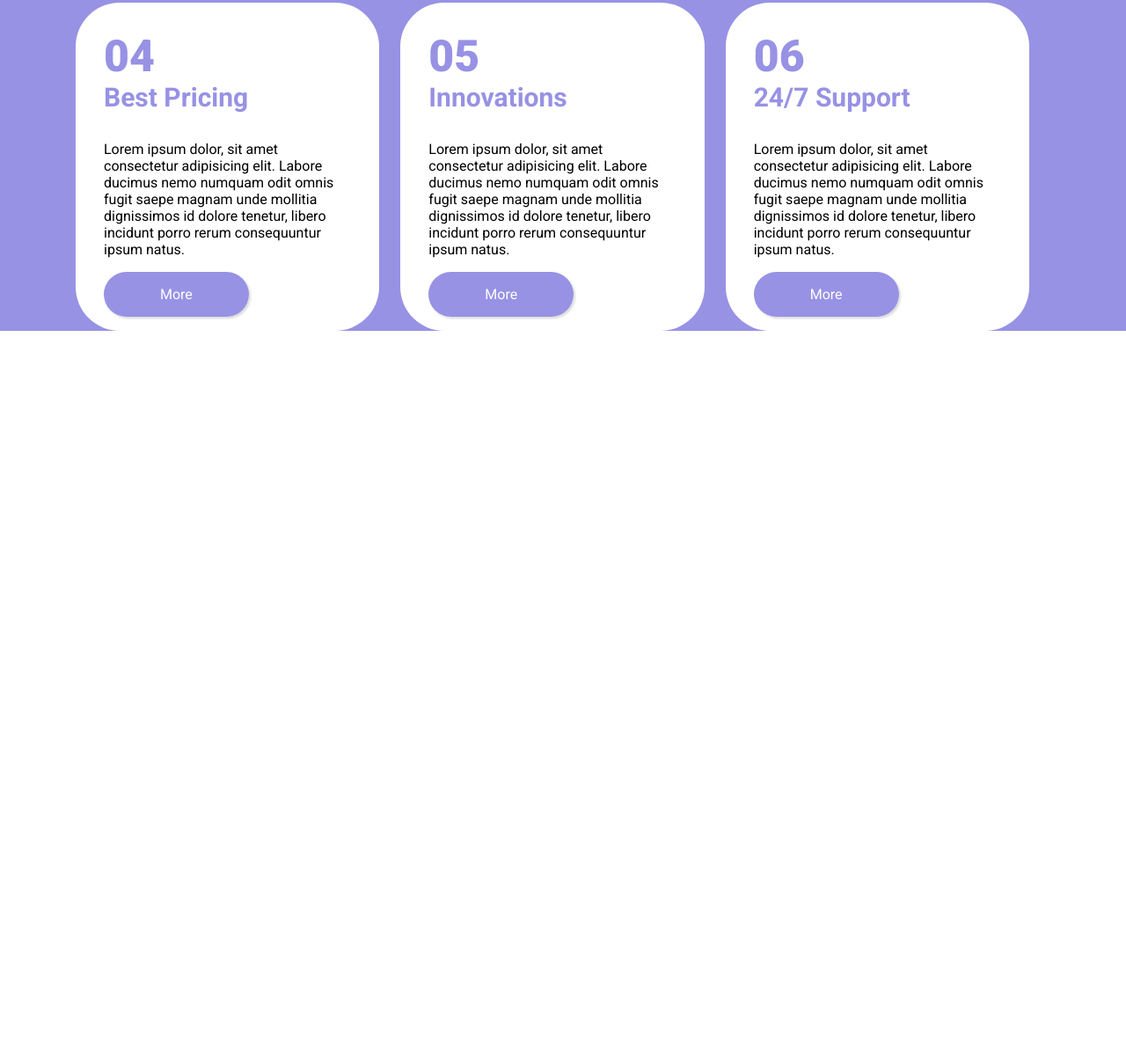
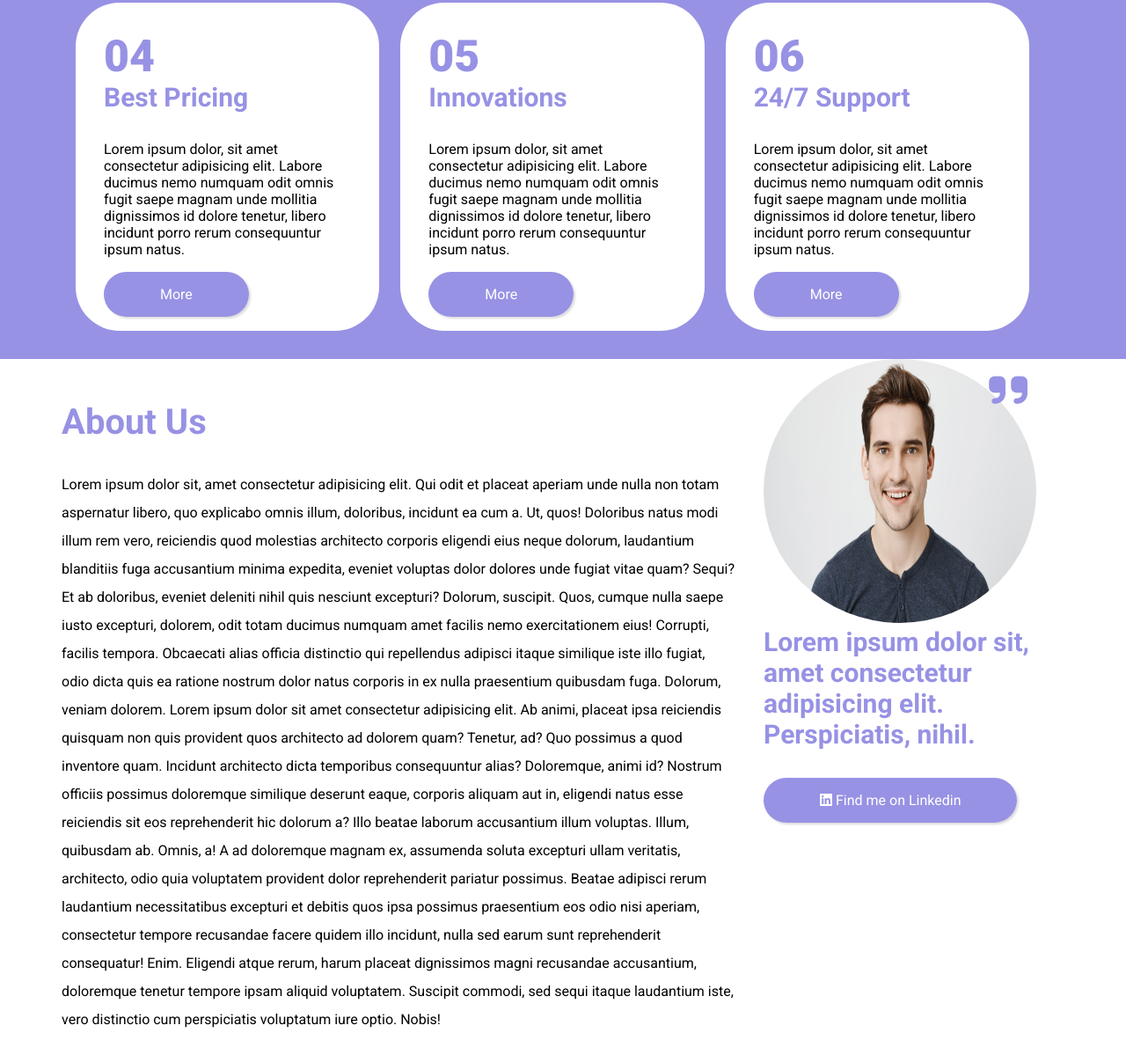
Before and after one commit to Claudio-DiGiovanni/htmlcss-responsive-layout, a plain HTML site: page index.html in a window 1280 px wide. Shown: the part 4169-5376 px from the top of the page at 88% size. Before the commit the page ends 4545 px from the top, so only its background shows below. Drawn offline with Linux system fonts and the light colour scheme.

Commit message:
Add about us

```diff
--- a/css/style.css
+++ b/css/style.css
@@ -328,6 +328,7 @@ body{
 
 #benefits{
     background-color: #9792e4;
+    padding: 0 0 2rem;
 }
 
 #benefits h2{
@@ -389,3 +390,85 @@ body{
         flex: 1 1 100%;
     }
 }
+
+/* About us */
+
+#about-us .container{
+    display: flex;
+    gap: 2rem;
+    padding: 0 0 3rem;
+}
+#about-us .text{
+    width: calc(70% - 2rem);
+}
+
+#about-us .text h2{
+    color: #9792e4;
+    margin: 3rem 0 2rem;
+    font-size: 40px;
+}
+
+#about-us .text p{
+    line-height: 2rem;
+}
+
+#about-us .content{
+    width: calc(30%  - 2rem);
+    position: relative;
+}
+
+#about-us .content .positioned{
+    color: #9792e4;
+    font-size: 50px;
+    position: absolute;
+    top: 10px;
+    right: 10px;
+}
+
+#about-us .content img{
+    width: 100%;
+    height: 300px;
+    border-radius: 50%;
+}
+
+#about-us .content p{
+    color: #9792e4;
+    font-size: 30px;
+    font-weight: 700;
+    margin-bottom: 3rem;
+}
+
+#about-us .content .btn{
+    text-decoration: none;
+    padding: 1rem 4rem;
+    background-color: #9792e4;
+    border-radius: 10rem;
+    color: white;
+    box-shadow: rgba(0, 0, 0, 0.15) 1.95px 1.95px 2.6px;
+    white-space: nowrap;
+}
+
+#about-us .content .btn:hover{
+    box-shadow: rgb(223, 223, 223) 3px 3px 6px 0px inset, rgba(255, 255, 255, 0.5) -3px -3px 6px 1px inset;
+}
+
+@media screen and (max-width: 375px) {
+    #about-us .container{
+        display: block;
+    }
+    #about-us .text{
+        width: 100%;
+    }
+    #about-us .content{
+        width: 100%;
+    }
+    #about-us .text{
+        text-align: center;
+        margin-bottom: 2rem;
+    }
+    #about-us .btn{
+        width: fit-content;
+        display: block;
+        margin: auto;
+    }
+}
--- a/index.html
+++ b/index.html
@@ -26,7 +26,7 @@
                 <li><a class="nav-link" href="#planning">Planning</a></li>
                 <li><a class="nav-link" href="#testimonials">Testimonials</a></li>
                 <li><a class="nav-link" href="#features">Features</a></li>
-                <li><a class="nav-link" href="#">About Us</a></li>
+                <li><a class="nav-link" href="#about-us">About Us</a></li>
                 <li><a class="btn" href="#">Get Started</a></li>
             </ul>
             <a href="#" class="hamburger"><i class="fa-solid fa-bars"></i></a>
@@ -146,7 +146,27 @@
             </div>
         </section>
 
-
+        <section id="about-us">
+            <div class="container">
+                <div class="text">
+                    <h2>About Us</h2>
+                    <p>Lorem ipsum dolor sit, amet consectetur adipisicing elit. Qui odit et placeat aperiam unde nulla non totam aspernatur libero, quo explicabo omnis illum, doloribus, incidunt ea cum a. Ut, quos!
+                    Doloribus natus modi illum rem vero, reiciendis quod molestias architecto corporis eligendi eius neque dolorum, laudantium blanditiis fuga accusantium minima expedita, eveniet voluptas dolor dolores unde fugiat vitae quam? Sequi?
+                    Et ab doloribus, eveniet deleniti nihil quis nesciunt excepturi? Dolorum, suscipit. Quos, cumque nulla saepe iusto excepturi, dolorem, odit totam ducimus numquam amet facilis nemo exercitationem eius! Corrupti, facilis tempora.
+                    Obcaecati alias officia distinctio qui repellendus adipisci itaque similique iste illo fugiat, odio dicta quis ea ratione nostrum dolor natus corporis in ex nulla praesentium quibusdam fuga. Dolorum, veniam dolorem. Lorem ipsum dolor sit amet consectetur adipisicing elit. Ab animi, placeat ipsa reiciendis quisquam non quis provident quos architecto ad dolorem quam? Tenetur, ad? Quo possimus a quod inventore quam.
+                    Incidunt architecto dicta temporibus consequuntur alias? Doloremque, animi id? Nostrum officiis possimus doloremque similique deserunt eaque, corporis aliquam aut in, eligendi natus esse reiciendis sit eos reprehenderit hic dolorum a?
+                    Illo beatae laborum accusantium illum voluptas. Illum, quibusdam ab. Omnis, a! A ad doloremque magnam ex, assumenda soluta excepturi ullam veritatis, architecto, odio quia voluptatem provident dolor reprehenderit pariatur possimus.
+                    Beatae adipisci rerum laudantium necessitatibus excepturi et debitis quos ipsa possimus praesentium eos odio nisi aperiam, consectetur tempore recusandae facere quidem illo incidunt, nulla sed earum sunt reprehenderit consequatur! Enim.
+                    Eligendi atque rerum, harum placeat dignissimos magni recusandae accusantium, doloremque tenetur tempore ipsam aliquid voluptatem. Suscipit commodi, sed sequi itaque laudantium iste, vero distinctio cum perspiciatis voluptatum iure optio. Nobis!</p>
+                </div>
+                <div class="content">
+                    <i class="positioned fa-solid fa-quote-right"></i>
+                    <img src="img/testimonial1.jpg">
+                    <p>Lorem ipsum dolor sit, amet consectetur adipisicing elit. Perspiciatis, nihil.</p>
+                    <a href="#" class="btn"><i class="fa-brands fa-linkedin"></i> Find me on Linkedin</a>
+                </div>
+            </div>
+        </section>
     </main>
 </body>
 </html>
```
